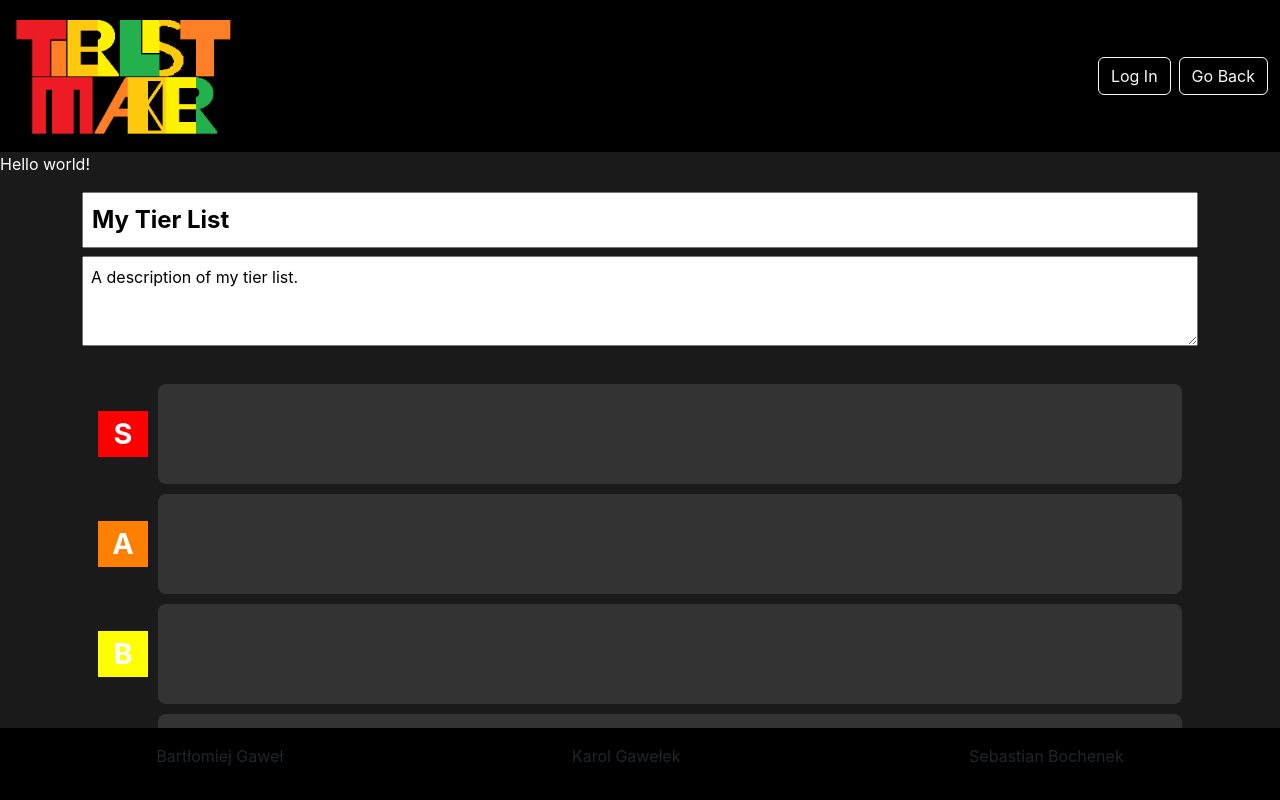
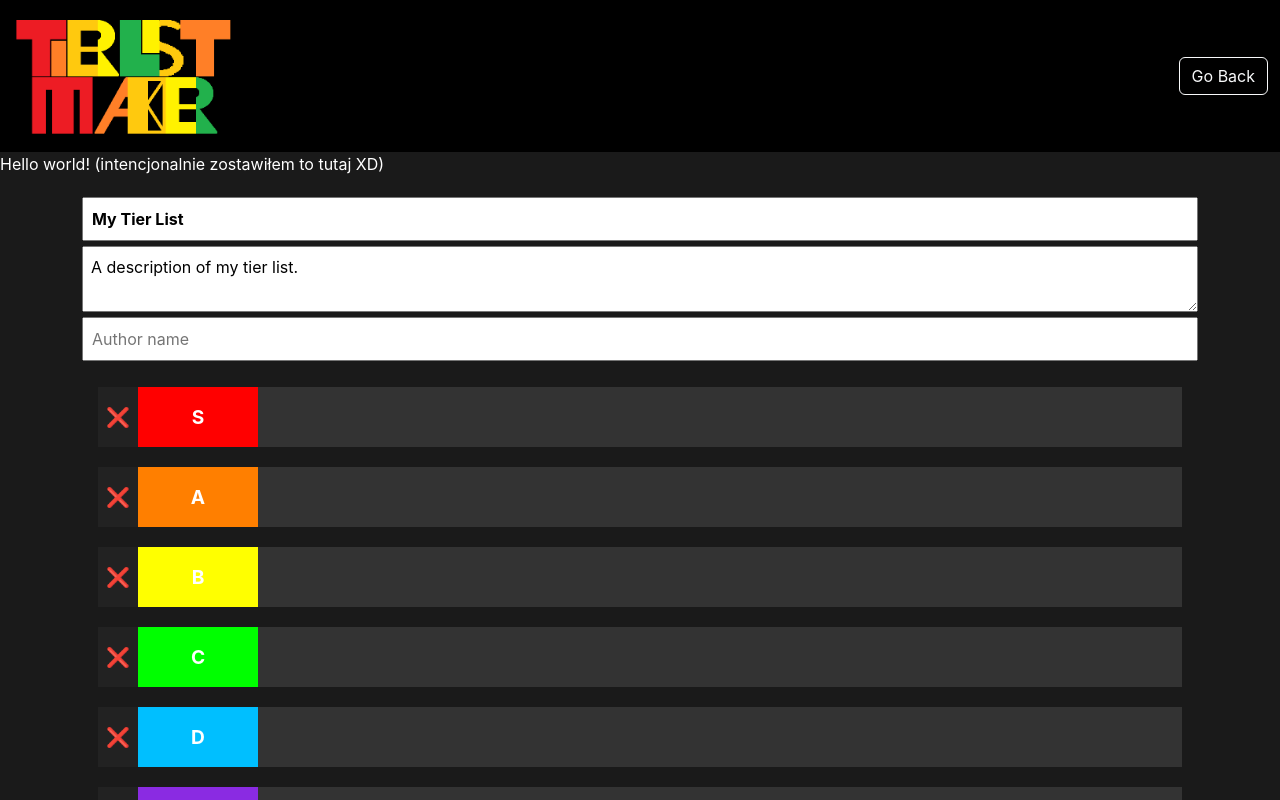
Before and after one commit to FizroN/Tier-List-Maker, a React (Create React App) app in the folder frontend/: page / in a window 1280 px wide. Shown: the top 800 px of the page. Built offline with nearby package versions, Linux system fonts and the light colour scheme.

Commit message:
chyba działa, CHYBA, tylko jeszcze backend i stronę główną

```diff
--- a/frontend/src/App.js
+++ b/frontend/src/App.js
@@ -18,22 +18,22 @@ function App() {
 
   return (
     <DndProvider backend={HTML5Backend}>
+    <body>
       <div className="body d-flex flex-column min-vh-100">
         <header className="header header_main py-3">
         <div className="container-fluid d-flex flex-column flex-md-row justify-content-between align-items-center">
           {/* Logo */}
           <img src="/logo-tier-list_v1.png" className="logo img-fluid" alt="Logo" />
 
-          {/* Buttons */}
+          {/* Button */}
           <div>
-            <button type="button" className="btn btn-outline-light me-2">Log In</button>
             <button type="button" className="btn btn-outline-light">Go Back</button>
           </div>
         </div>
       </header>
 
       {/* Body Content */}
-      <p style={{ color: 'white' }}>Hello world!</p>
+      <p style={{ color: 'white' }}>Hello world! (intencjonalnie zostawiłem to tutaj XD)</p>
       <div className="flex-grow-1 container"></div>
 
         <DragDropArea />
@@ -46,6 +46,7 @@ function App() {
         </div>
       </footer>
       </div>
+      </body>
     </DndProvider>
   );
 }
--- /dev/null
+++ b/frontend/src/DragDropArea.css
@@ -0,0 +1,16 @@
+.tier-metadata input,
+.tier-metadata textarea {
+  display: block;
+  width: 100%;
+  margin: 5px 0;
+  padding: 8px;
+  font-size: 1em;
+}
+.tier-title-input{
+    font-weight: bold;
+  font-size: 2em;
+}
+.bottom-buttons{
+  display: flex;
+  justify-content: space-around;
+}
--- a/frontend/src/DragDropArea.js
+++ b/frontend/src/DragDropArea.js
@@ -4,6 +4,7 @@ import { DndProvider } from "react-dnd";
 import { HTML5Backend } from "react-dnd-html5-backend";
 import TierList from "./TierList";
 import ImageTray from "./ImageTray";
+import "./DragDropArea.css";
 
 export default function DragDropArea() {
   // Tray holds the base64 strings of your cropped images
@@ -31,53 +32,90 @@ export default function DragDropArea() {
 
     const [title, setTitle] = useState("My Tier List");
     const [description, setDescription] = useState("A description of my tier list.");
+    const [author, setAuthor] = useState("");
+    const [isLocked, setIsLocked] = useState(false);
 
+    const handleLockAndSubmit = () => {
+  const payload = {
+    title,
+    description,
+    author,
+    tiers,
+  };
+
+  // Optional: show confirmation
+  if (!window.confirm("Are you sure you want to lock and submit? You won’t be able to edit anymore.")) return;
+
+  // POST to backend (adjust URL to match your server route)
+  fetch("/api/submit-tierlist", {
+    method: "POST",
+    headers: { "Content-Type": "application/json" },
+    body: JSON.stringify(payload),
+  })
+    .then((res) => {
+      if (!res.ok) throw new Error("Failed to submit");
+      return res.json();
+    })
+    .then(() => {
+      setIsLocked(true);
+    })
+    .catch((err) => {
+      console.error("Submit failed:", err);
+      alert("Failed to submit tier list. Try again.");
+    });
+};
   return (
     <>
       <div className="flex-grow-1 container">
       {/* Pass the tier data + setter so your TierRow drop handlers can update both tiers and tray */}
         <div style={{ marginBottom: "1rem" }}>
+  <div className="tier-metadata">
   <input
     type="text"
+    placeholder="Tier list title"
+    className="tier-title-input"
     value={title}
     onChange={(e) => setTitle(e.target.value)}
-    placeholder="Enter tier list title"
-    style={{
-      width: "100%",
-      fontSize: "1.5rem",
-      padding: "0.5rem",
-      marginBottom: "0.5rem",
-      fontWeight: "bold"
-    }}
+    disabled={isLocked}
   />
   <textarea
+    placeholder="Description (optional)"
     value={description}
     onChange={(e) => setDescription(e.target.value)}
-    placeholder="Enter tier list description"
-    rows={3}
-    style={{
-      width: "100%",
-      padding: "0.5rem",
-      fontSize: "1rem",
-      resize: "vertical"
-    }}
+    disabled={isLocked}
+  />
+  <input
+    type="text"
+    placeholder="Author name"
+    value={author}
+    onChange={(e) => setAuthor(e.target.value)}
+    disabled={isLocked}
   />
 </div>
         <TierList
             tiers={tiers}
             setTiers={setTiers}
             setTrayImages={setTrayImages}
+            disabled={isLocked}
         />
-
-        <button
+        <div className="bottom-buttons">
+          <button
           className="mt-4 px-4 py-2 bg-blue-500 text-black rounded hover:bg-blue-600"
           onClick={handleAddTier}
+          disabled={isLocked}
         >
           + Add Tier
         </button>
+        {!isLocked && (
+        <button onClick={handleLockAndSubmit} className="mt-4 px-4 py-2 bg-black text-white rounded submit-btn">
+          Lock & Submit
+        </button>
+        )}
+        </div>
+      </div>
       </div>
       {/* Pass trayImages + setter so ImageTray can render + remove images */}
-      <ImageTray images={trayImages} setImages={setTrayImages} />
+      <ImageTray images={trayImages} setImages={setTrayImages} disabled={isLocked}/>
     </>
   );
 }
--- a/frontend/src/ImageTray.jsx
+++ b/frontend/src/ImageTray.jsx
@@ -21,7 +21,7 @@ function DraggableImage({ image, index }) {
   );
 }
 
-export default function ImageTray({ images, setImages }) {
+export default function ImageTray({ images, setImages, disabled }) {
   const fileInputRef = useRef(null);
   const [selectedImage, setSelectedImage] = useState(null);
   const [isCropping, setIsCropping] = useState(false);
--- a/frontend/src/TierList.css
+++ b/frontend/src/TierList.css
@@ -7,26 +7,25 @@
 
 .tier-row {
   display: flex;
-  align-items: center;
-  gap: 10px;
+  align-items: stretch;
+  margin: 5px 0;
 }
 
 .tier-label {
-  width: 50px;
-  color: white;
-  font-weight: bold;
-  font-size: 1.5rem;
+  width: 120px;
+  display: flex;
+  align-items: center;
+  justify-content: center;
+  padding: 5px;
 }
 
 .tier-content {
+  flex-grow: 1;
   display: flex;
-  background: #333;
-  border-radius: 8px;
-  padding: 10px;
-  flex: 1;
-  min-height: 100px;
+  flex-wrap: wrap;
+  padding: 5px;
+  min-height: 60px;
 }
-
 .tier-item {
   width: 80px;
   height: 80px;
@@ -36,3 +35,30 @@
   border-radius: 4px;
   cursor: grab;
 }
+
+
+
+.tier-left-controls {
+  display: flex;
+  align-items: center;
+  justify-content: center;
+  width: 40px;
+  background-color: #222;
+}
+
+.delete-tier-button {
+  background: none;
+  border: none;
+  color: red;
+  font-size: 1.2em;
+  cursor: pointer;
+}
+
+.delete-tier-button:hover {
+  color: #ff4444;
+}
+.tier-row, .tier-content {
+  max-width: 100%;
+  overflow-x: auto;
+  box-sizing: border-box;
+}
--- a/frontend/src/TierList.js
+++ b/frontend/src/TierList.js
@@ -7,7 +7,7 @@ import "./TierList.css";
 const ItemTypes = { IMAGE: "image" };
 
 // A draggable, sortable image within a tier
-function TierItem({ image, index, tierId, moveItem }) {
+function TierItem({ image, index, tierId, moveItem, disabled }) {
   const ref = React.useRef(null);
 
   // Allow reordering within the same tier
@@ -148,6 +148,16 @@ function TierRow({ tier, setTiers, setTrayImages }) {
 
   return (
   <div className="tier-row">
+    <div className="tier-left-controls">
+      <button
+        className="delete-tier-button"
+        onClick={deleteTier}
+        title="Delete tier"
+      >
+        ❌
+      </button>
+    </div>
+
     <div
       className="tier-label"
       style={{ backgroundColor: color, color: "#fff", position: "relative" }}
@@ -174,6 +184,7 @@ function TierRow({ tier, setTiers, setTrayImages }) {
         </div>
       )}
     </div>
+
     <div
       ref={dropRef}
       className="tier-content"
@@ -193,4 +204,5 @@ function TierRow({ tier, setTiers, setTrayImages }) {
     </div>
   </div>
 );
+
 }
--- a/frontend/src/style.css
+++ b/frontend/src/style.css
@@ -24,4 +24,11 @@
 .logo{
     max-height: 120px;
     width: auto;
+    size: 75%;
 }
+body {
+  overflow-x: hidden;
+}
+header, footer{
+    max-width: 100%;
+}
```
Lines whose indentation alone changed are shown as unchanged.
